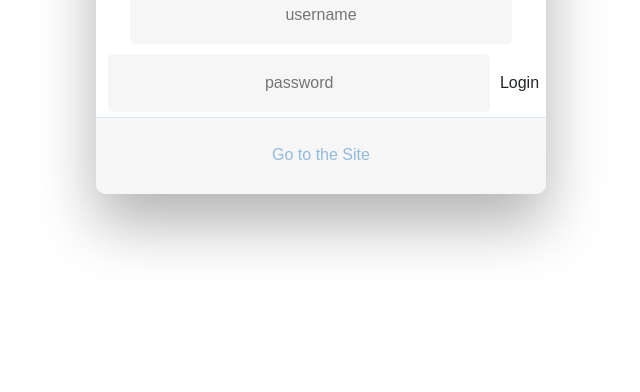
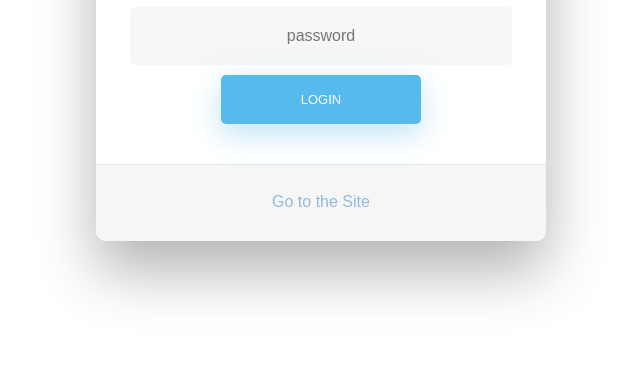
Before and after one commit to colasadam/videogaga, a website: page login.html in a window 1280 px wide. Shown: the part 408-800 px from the top of the page, without its empty margins (319-959 px from the left). Drawn offline with nearby package versions, Linux system fonts and the light colour scheme; some packages are replaced by stand-ins of ours.

Commit message:
modif interface user

```diff
--- a/login.html
+++ b/login.html
@@ -124,7 +124,7 @@ input[type=button]:active, input[type=submit]:active, input[type=reset]:active
   transform: scale(0.95);
 }
 
-input[type=text] {
+input[type=text], input[type=password] {
   background-color: #f6f6f6;
   border: none;
   color: #0d0d0d;
@@ -287,8 +287,9 @@ h1{
     <!-- Login Form -->
   <div>
       <input type="text" id="login" class="fadeIn second" name="login" placeholder="username">
-      <input type="text" id="password" class="fadeIn third" name="login" placeholder="password">
-      <bouton type="submit" class="fadeIn fourth"  ng-click="login()"> Login </bouton>
+      <input type="password" id="password" class="fadeIn third" name="login" placeholder="password">
+      <br>
+      <input type="submit" class="fadeIn fourth"  ng-click="login()" value="Login">
     </div>
     <!-- Remind Passowrd -->
     <div id="formFooter">
--- a/login.js
+++ b/login.js
@@ -11,7 +11,6 @@ appConnexion.controller('mainController', ['$scope','$http','$cookies',function(
                 console.log(cb)
                 if (cb.data =="OK"){
                     $cookies.put('user', user);
-                    //$cookies.user = user
                     document.location.href = "/"
                 }
                 else{
```
